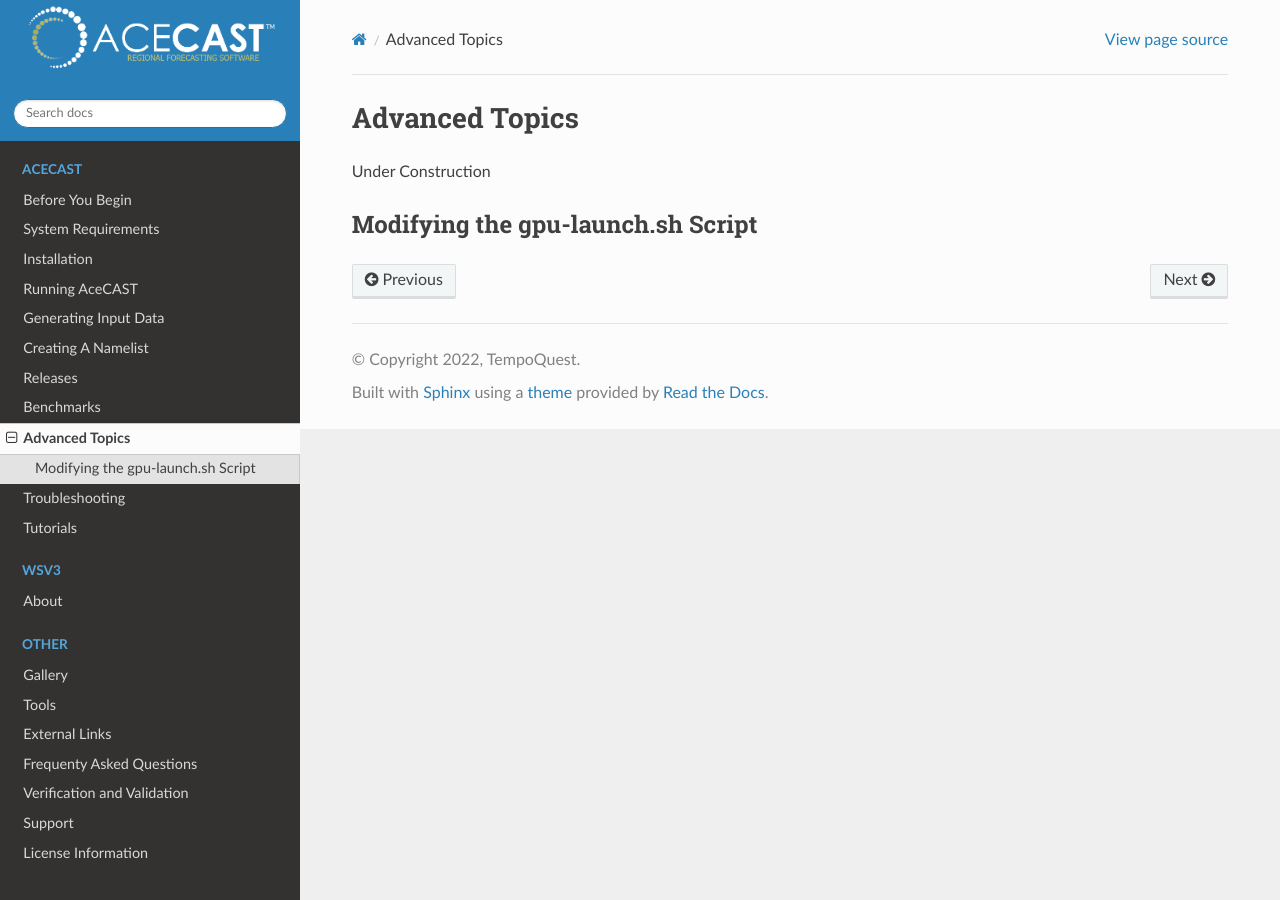
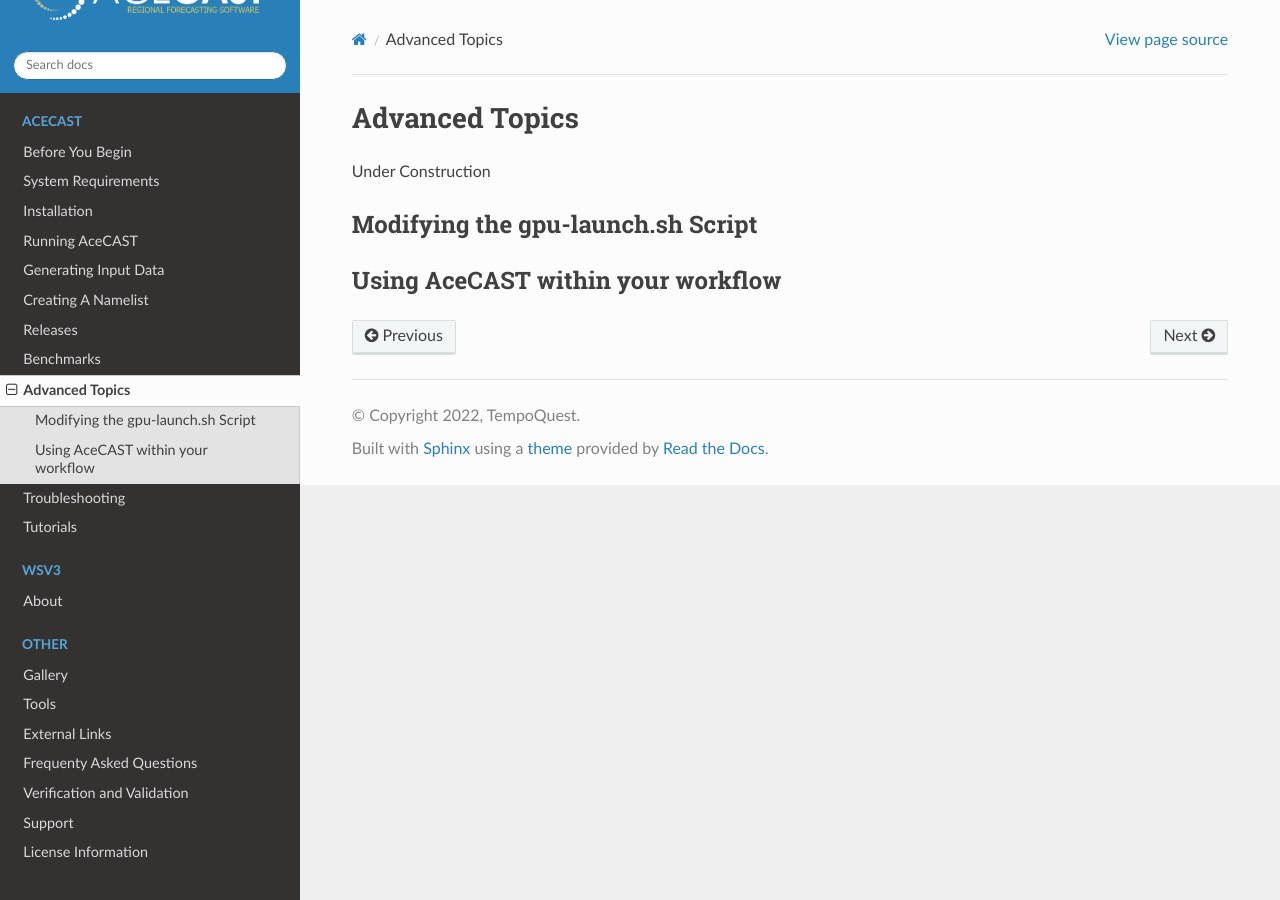
Before and after one commit to TempoQuestInc/AceCAST-Docs, a Sphinx documentation site: the page built from source/Advanced.rst, in a window 1280 px wide. Built offline with Sphinx 7.4.7 and the Read the Docs theme 2.0.0, drawn with Linux system fonts in a browser that asks for light colours.

Commit message:
Added section
Added "Using AceCAST within your workflow" section (blank for now).

```diff
--- a/source/Advanced.rst
+++ b/source/Advanced.rst
@@ -12,4 +12,8 @@
 .. _ModifyingGpuLaunch:
 
 Modifying the gpu-launch.sh Script
-==================================
+----------------------------------
+
+
+Using AceCAST within your workflow
+----------------------------------
```
